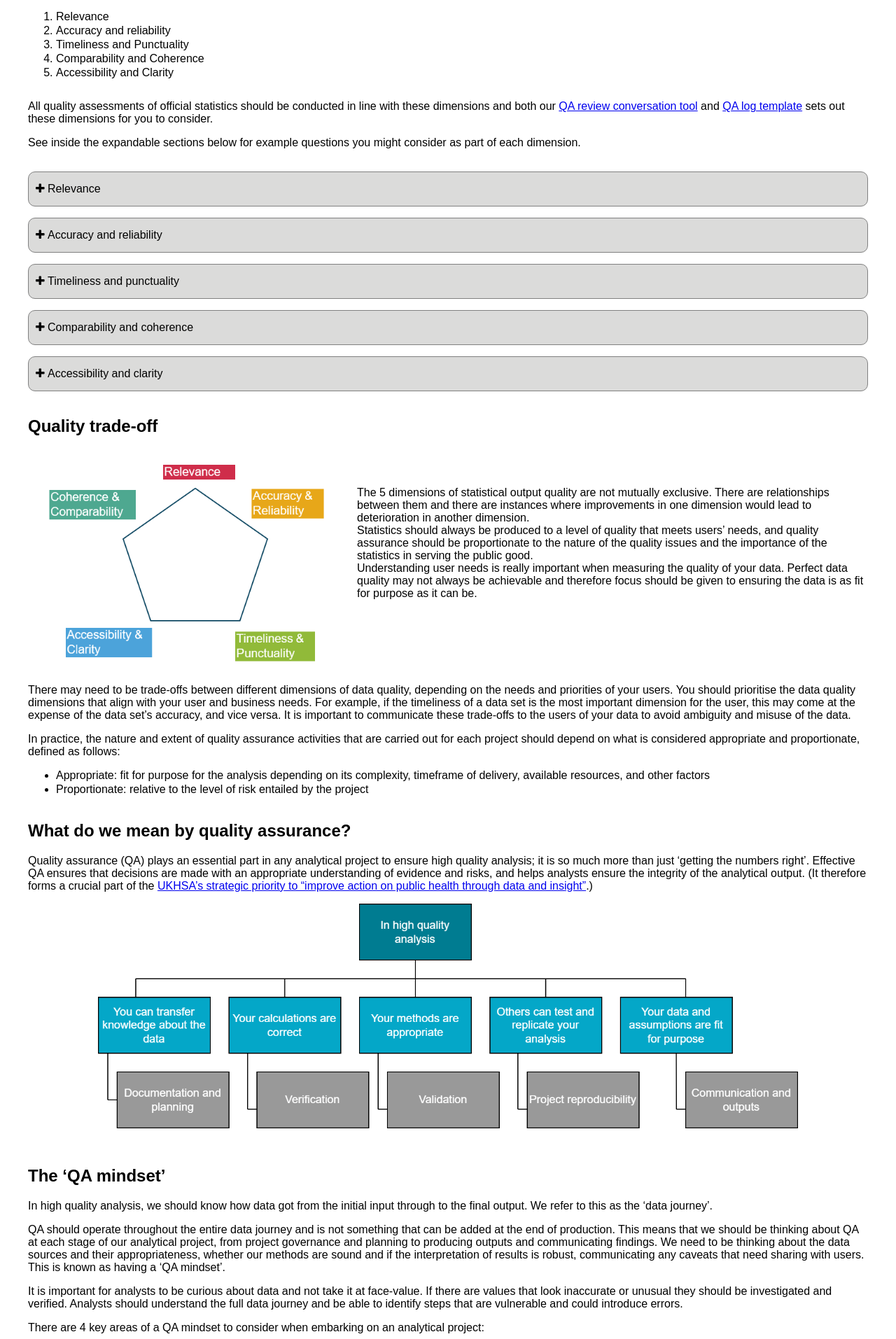
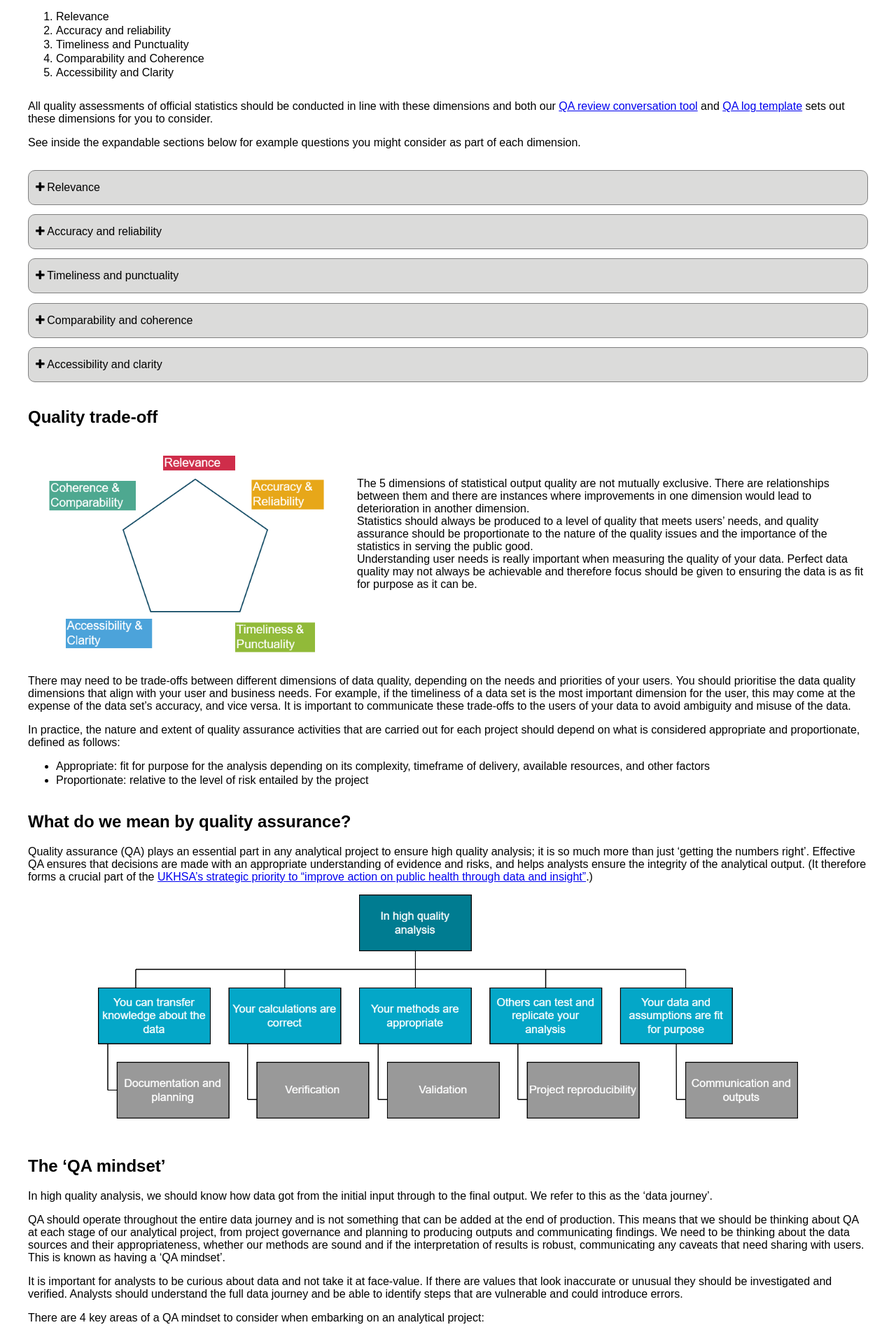
Before and after one commit to BenCuff/github-pages-test, a Jekyll site: the page built from docs/quality-assurance.md, in a window 1280 px wide. Shown: the part 682-2595 px from the top of the page at 70% size. Built offline with Jekyll 4.4.1, drawn with Linux system fonts in a browser that asks for light colours.

Commit message:
Styling expandable headers for mobile

```diff
--- a/docs/assets/styles.css
+++ b/docs/assets/styles.css
@@ -149,23 +149,15 @@
 }
 
 .expandable-header{
+  -webkit-appearance: none;
+  appearance: none;
   margin: 1em 0 0 0;
   width: 100%;
   text-align: left;
   padding: 15px 10px;
-  color: black;
   border: 1pt solid grey;
   border-radius: 10px;
-  font-size: medium;
   background: #dbdbda;
-}
-
-.expandable-header h5{
-  display: inline-block;
-  margin: 0;
-  margin-block-start: 0;
-  font-size: medium;
-  font-weight: normal;
 }
 
 .expandable-header:focus {
@@ -173,10 +165,21 @@
   outline-offset: 1px;
 }
 
+.expandable-header h5{
+  display: inline-block;
+  margin: 0;
+  margin-block-start: 0;
+  color: black;
+  font-size: medium;
+  font-weight: normal;
+}
+
 .expandable-header[aria-expanded="false"]::before{
   content: "\f067";
   font-family: FontAwesome;
   font-weight: 400;
+  color: black;
+  font-size: medium;
 }
 
 .expandable-header[aria-expanded="true"]::before{
@@ -274,6 +277,10 @@
   min-width: 300px;
 }
 
+.image-text-container img {
+  object-fit: contain;
+}
+
 /* Table styling*/
 table {
   border-collapse: collapse;
```
